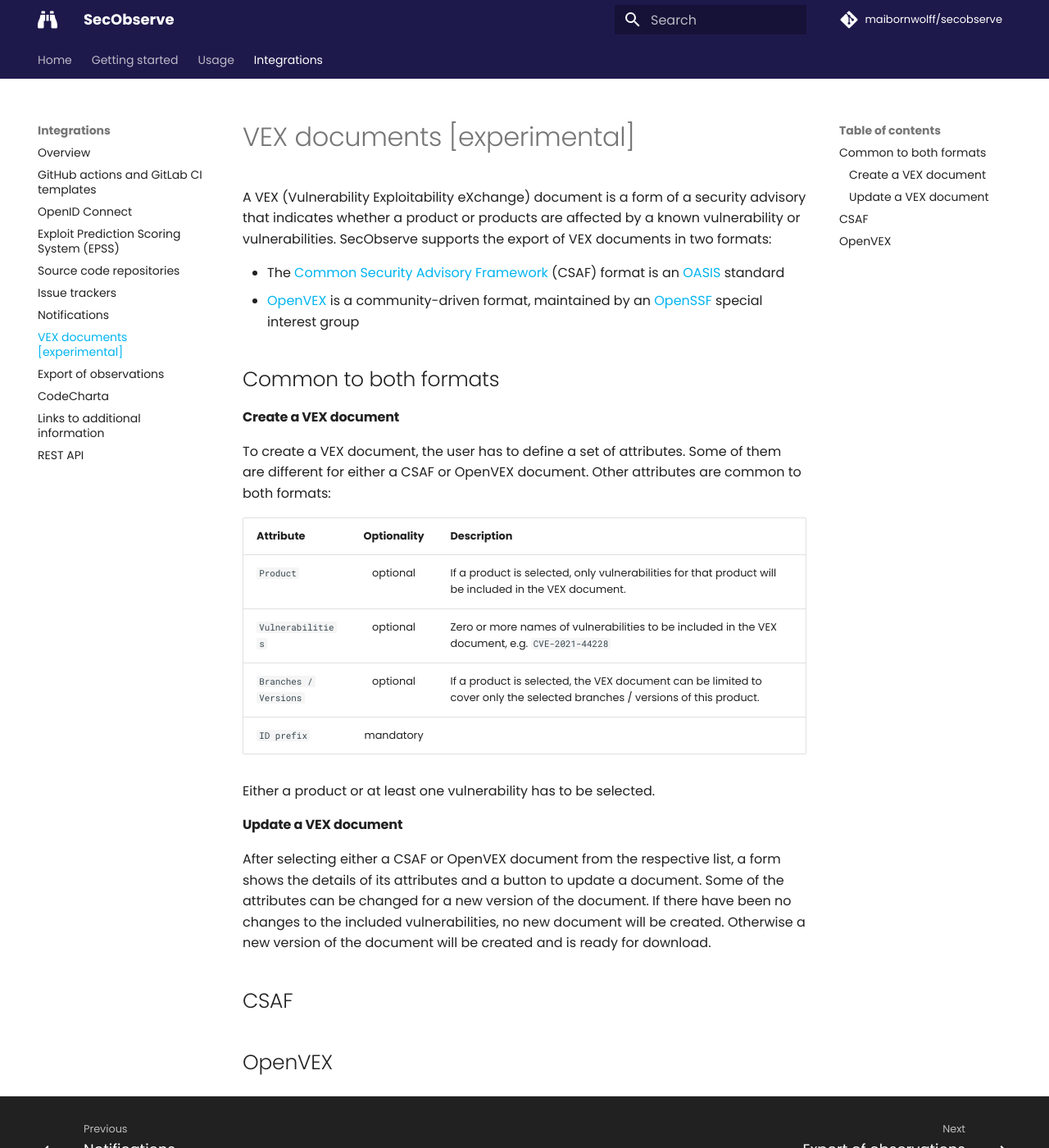
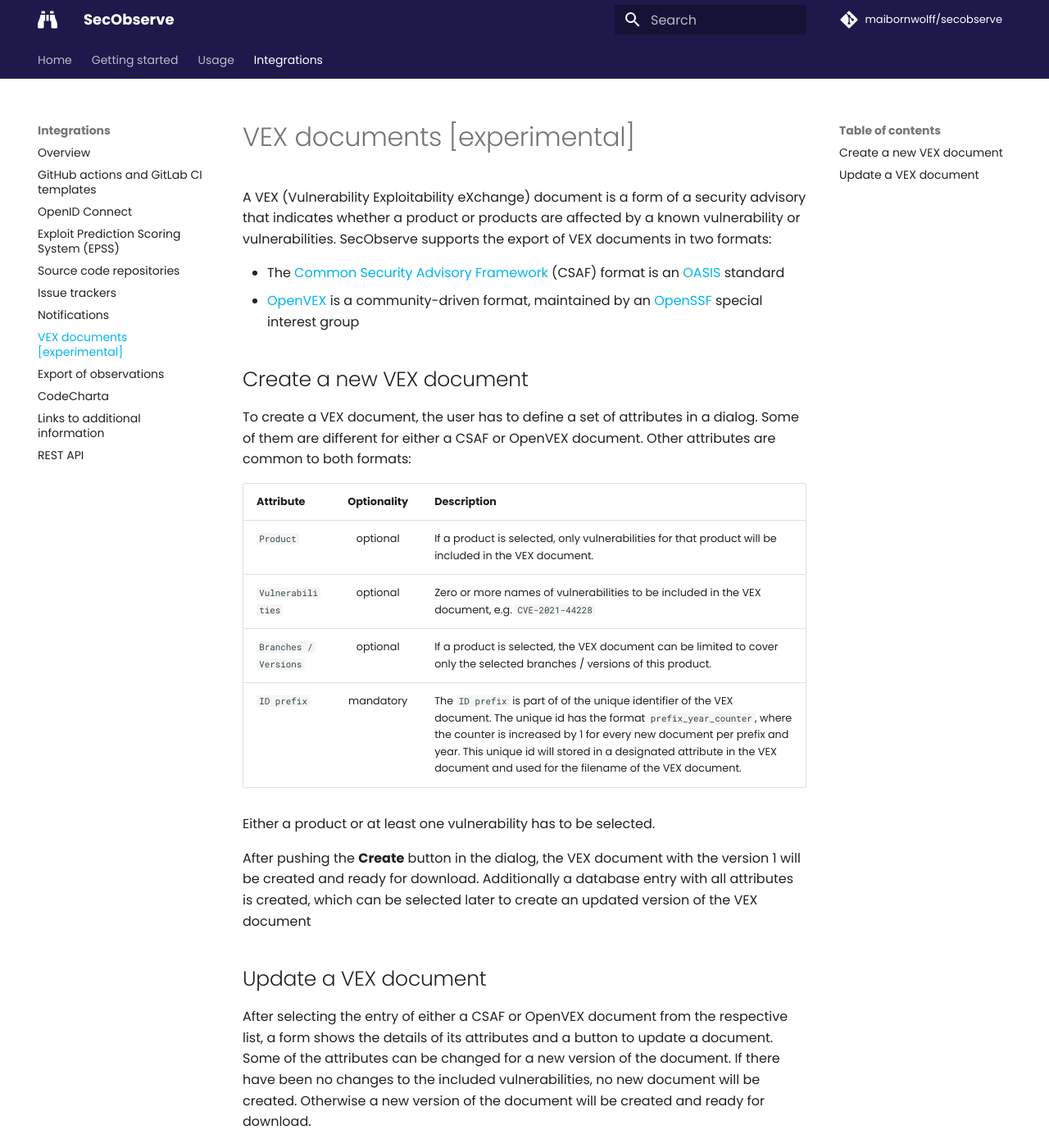
Before and after one commit to MaibornWolff/SecObserve, an MkDocs documentation site: the page built from docs/integrations/vex.md, in a window 1280 px wide and 1400 px high. Shown: the whole window at 82% size. Built offline with MkDocs 1.6.1 and Material for MkDocs 9.7.7, drawn with Linux system fonts in a browser that asks for light colours; comment, search, counter and statistics services are not loaded.

Commit message:
chore: finish VEX documentation

```diff
--- a/docs/integrations/vex.md
+++ b/docs/integrations/vex.md
@@ -5,26 +5,21 @@ A VEX (Vulnerability Exploitability eXchange) document is a form of a security a
 * The [Common Security Advisory Framework](https://docs.oasis-open.org/csaf/csaf/v2.0/os/csaf-v2.0-os.html) (CSAF) format is an [OASIS](https://www.oasis-open.org/) standard
 * [OpenVEX](https://github.com/openvex/spec/blob/main/OPENVEX-SPEC.md) is a community-driven format, maintained by an [OpenSSF](https://openssf.org/) special interest group
 
-## Common to both formats
+## Create a new VEX document
 
-#### Create a VEX document
+To create a VEX document, the user has to define a set of attributes in a dialog. Some of them are different for either a CSAF or OpenVEX document. Other attributes are common to both formats:
 
-To create a VEX document, the user has to define a set of attributes. Some of them are different for either a CSAF or OpenVEX document. Other attributes are common to both formats:
-
-| Attribute         | Optionality | Description |
+| Attribute             | Optionality | Description |
 |-----------------------|:-----------:|-------------|
 | `Product`             | optional    | If a product is selected, only vulnerabilities for that product will be included in the VEX document. |
 | `Vulnerabilities`     | optional    | Zero or more names of vulnerabilities to be included in the VEX document, e.g. `CVE-2021-44228` |
 | `Branches / Versions` | optional    | If a product is selected, the VEX document can be limited to cover only the selected branches / versions of this product. |
-| `ID prefix`           | mandatory   |  |
+| `ID prefix`           | mandatory   | The `ID prefix` is part of of the unique identifier of the VEX document. The unique id has the format `prefix_year_counter`, where the counter is increased by 1 for every new document per prefix and year. This unique id will stored in a designated attribute in the VEX document and used for the filename of the VEX document. |
 
 Either a product or at least one vulnerability has to be selected.
 
+After pushing the **Create** button in the dialog, the VEX document with the version 1 will be created and ready for download. Additionally a database entry with all attributes is created, which can be selected later to create an updated version of the VEX document
 
-#### Update a VEX document
+## Update a VEX document
 
-After selecting either a CSAF or OpenVEX document from the respective list, a form shows the details of its attributes and a button to update a document. Some of the attributes can be changed for a new version of the document. If there have been no changes to the included vulnerabilities, no new document will be created. Otherwise a new version of the document will be created and is ready for download.
-
-## CSAF
-
-## OpenVEX
+After selecting the entry of either a CSAF or OpenVEX document from the respective list, a form shows the details of its attributes and a button to update a document. Some of the attributes can be changed for a new version of the document. If there have been no changes to the included vulnerabilities, no new document will be created. Otherwise a new version of the document will be created and ready for download.
```
